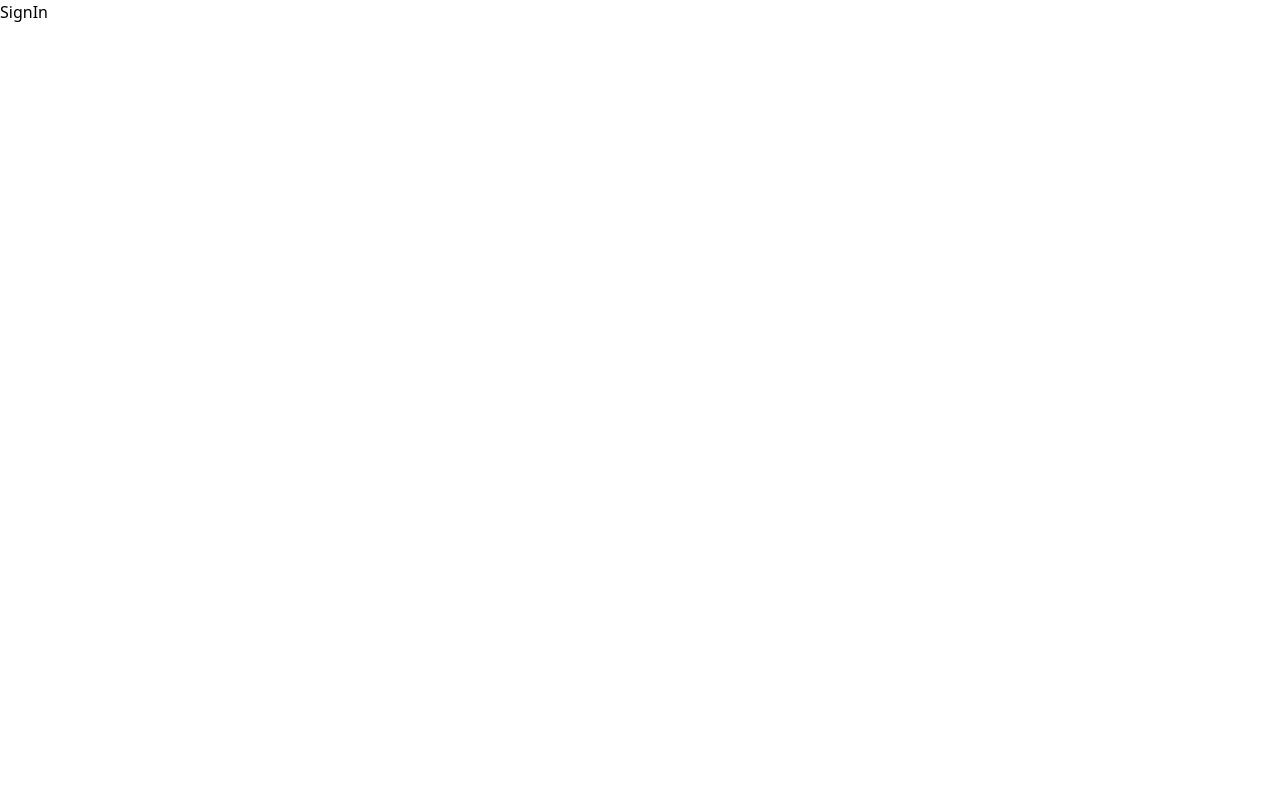
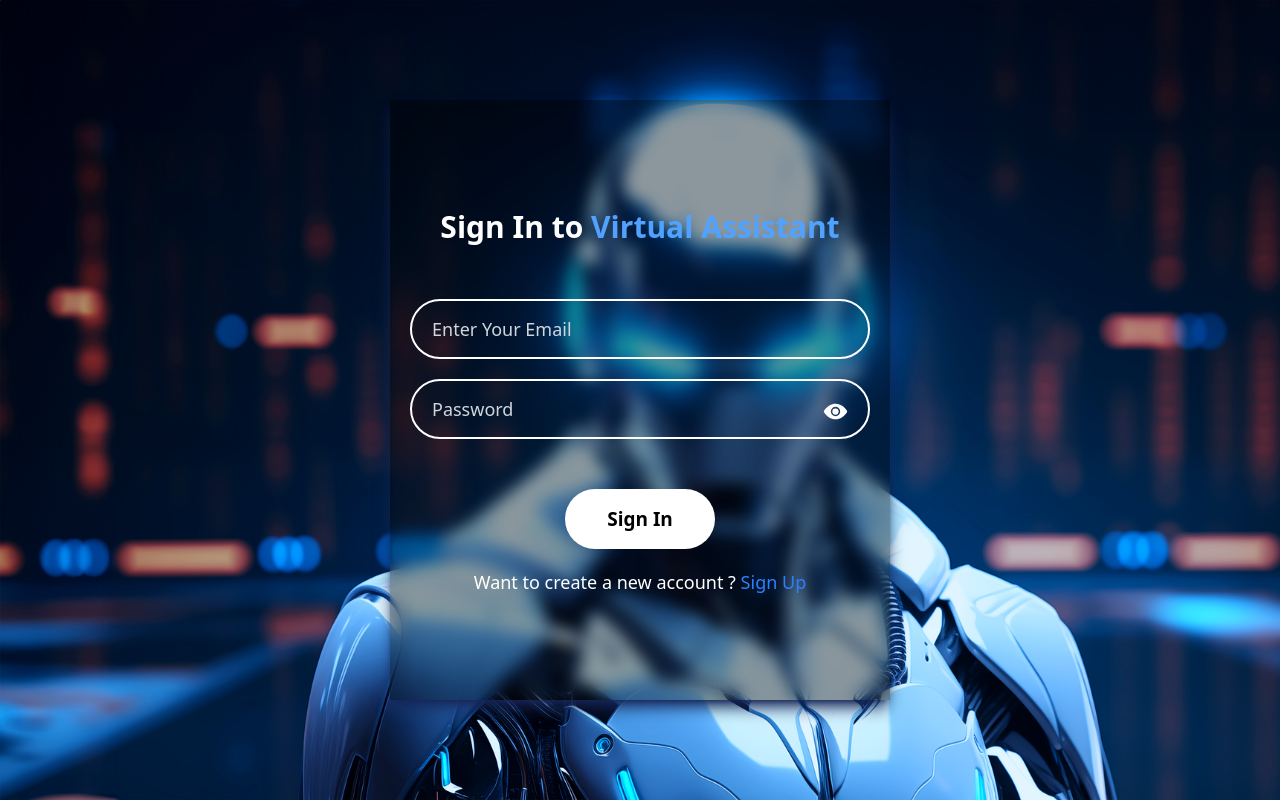
Before and after one commit to amartya2023/assistant_frontend, a React (Vite) app: page /signin in a window 1280 px wide. Built offline with nearby package versions, Linux system fonts and the light colour scheme.

Commit message:
complete the signin & signup page

```diff
--- a/src/pages/SignIn.jsx
+++ b/src/pages/SignIn.jsx
@@ -1,9 +1,112 @@
-import React from 'react'
+import React, { useContext, useState } from "react";
+import bg from "../assets/authBg.png";
+import { IoEye } from "react-icons/io5";
+import { IoEyeOff } from "react-icons/io5";
+import { useNavigate } from "react-router-dom";
+import { userDataContext } from "../context/userContext.jsx";
+import axios from "axios";
 
 const SignIn = () => {
+  const [showPassword, setShowPassword] = useState(false);
+  const { serverUrl } = useContext(userDataContext);
+  const navigate = useNavigate();
+  const [email, setEmail] = useState("");
+  const [loading, setLoading] = useState(false);
+  const [password, setPassword] = useState("");
+
+  const [err, setErr] = useState("");
+
+  const handleSignIn = async (e) => {
+    e.preventDefault();
+    setErr("");
+    setLoading(true);
+    try {
+      let result = await axios.post(
+        `${serverUrl}/api/auth/signin`,
+        {
+          email,
+          password,
+        },
+        { withCredentials: true }
+      );
+      console.log(result.data);
+      setLoading(false);
+    } catch (error) {
+      console.log(error);
+      setLoading(false);
+      setErr(error.response.data.message);
+    }
+  };
+
   return (
-    <div>SignIn</div>
-  )
-}
+    <div
+      className="w-full h-[100vh] bg-cover flex justify-center items-center"
+      style={{ backgroundImage: `url(${bg})` }}
+    >
+      <form
+        className="w-[90%] h-[600px] max-w-[500px] bg-[#00000062] backdrop-blur shadow-lg shadow-blue-950 flex flex-col justify-center items-center gap-[20px] px-[20px]"
+        onSubmit={handleSignIn}
+      >
+        <h1 className="text-white text-[30px] font-semibold mb-[30px]">
+          Sign In to <span className="text-blue-400">Virtual Assistant</span>
+        </h1>
 
-export default SignIn
+        {/*  Email input */}
+        <input
+          type="email"
+          placeholder="Enter Your Email"
+          className="w-full h-[60px] outline-none border-2 border-white bg-transparent text-white placeholder-gray-300 px-[20px] py-[10px] rounded-full text-[18px]"
+          required
+          onChange={(e) => setEmail(e.target.value)}
+          value={email}
+        />
+        {/* Password */}
+        <div className="w-full h-[60px] border-2 border-white bg-transparent text-white rounded-full text-[18px] relative">
+          <input
+            type={showPassword ? "text" : "password"}
+            placeholder="Password"
+            className="w-full h-full rounded-full outline-none bg-transparent placeholder-gray-300 px-[20px] py-[10px]"
+            required
+            onChange={(e) => setPassword(e.target.value)}
+            value={password}
+          />
+
+          {/* function of hidden password */}
+          {!showPassword && (
+            <IoEye
+              className="absolute top-[18px] right-[20px] w-[25px] h-[25px] text-white cursor-pointer"
+              onClick={() => setShowPassword(true)}
+            />
+          )}
+          {showPassword && (
+            <IoEyeOff
+              className="absolute top-[18px] right-[20px] w-[25px] h-[25px] text-white cursor-pointer"
+              onClick={() => setShowPassword(false)}
+            />
+          )}
+        </div>
+
+        {err.length > 0 && <p className="text-red-500 text-[17px]">*{err}</p>}
+
+        {/* Sign In button */}
+        <button
+          className="min-w-[150px] mt-[30px] h-[60px] text-black font-semibold bg-white rounded-full text-[19px] cursor-pointer"
+          disabled={loading}
+        >
+          {loading ? "Loading..." : "Sign In"}
+        </button>
+        <p className="text-white text-[18px]">
+          Want to create a new account ?{" "}
+          <span
+            className="text-blue-500 cursor-pointer"
+            onClick={() => navigate("/signup")}
+          >
+            Sign Up
+          </span>
+        </p>
+      </form>
+    </div>
+  );
+};
+
+export default SignIn;
--- a/src/pages/SignUp.jsx
+++ b/src/pages/SignUp.jsx
@@ -13,16 +13,24 @@ const SignUp = () => {
   const [name, setName] = useState("");
   const [email, setEmail] = useState("");
   const [password, setPassword] = useState("");
+  const [loading, setLoading] = useState(false);
+
+  const [err, setErr] = useState("")
 
   const handleSignUp = async (e) => {
     e.preventDefault()
+    setErr("")
+    setLoading(true)
     try {
       let result = await axios.post(`${serverUrl}/api/auth/signup`,{
         name, email, password
       }, {withCredentials:true})
       console.log(result.data)
+      setLoading(false)
     } catch (error) {
       console.log(error)
+      setLoading(false)
+      setErr(error.response.data.message)
     }
   };
 
@@ -79,9 +87,11 @@ const SignUp = () => {
           )}
         </div>
 
+        {err.length > 0 && <p className="text-red-500 text-[17px]">*{err}</p>}
+
         {/* Sign Up button */}
-        <button className="min-w-[150px] mt-[30px] h-[60px] text-black font-semibold bg-white rounded-full text-[19px]">
-          Sign Up
+        <button className="min-w-[150px] mt-[30px] h-[60px] text-black font-semibold bg-white rounded-full text-[19px] cursor-pointer" disabled = {loading} >
+          {loading ? "Loading..." : "Sign Up"}
         </button>
         <p className="text-white text-[18px]">
           Already have an account ?{" "}
```
